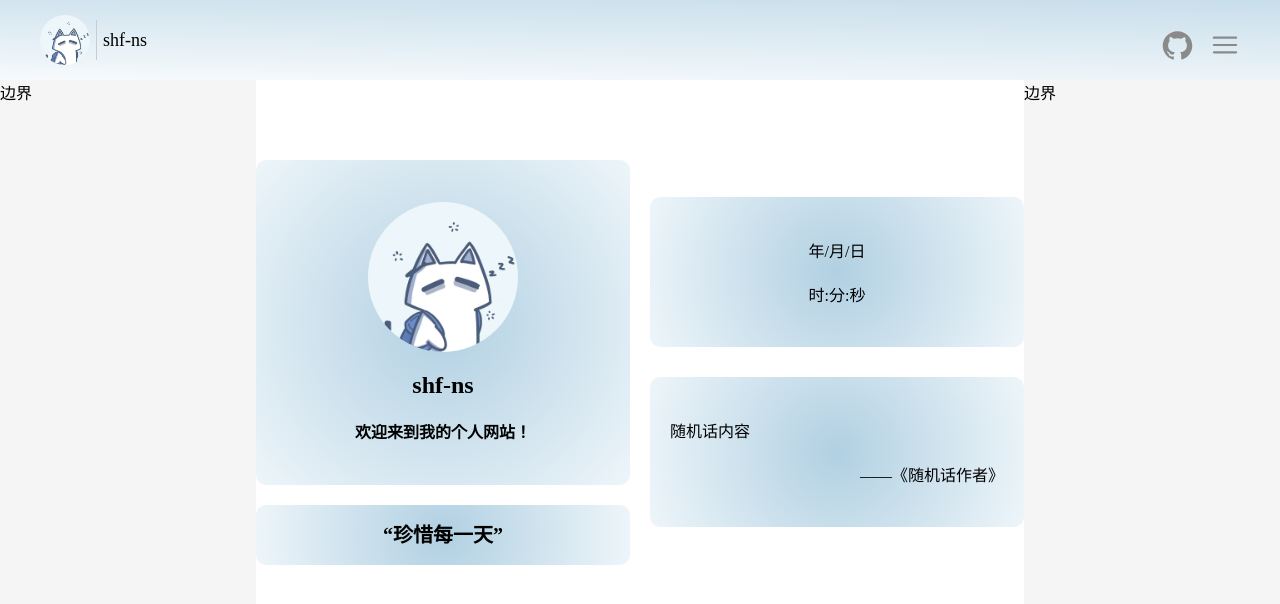
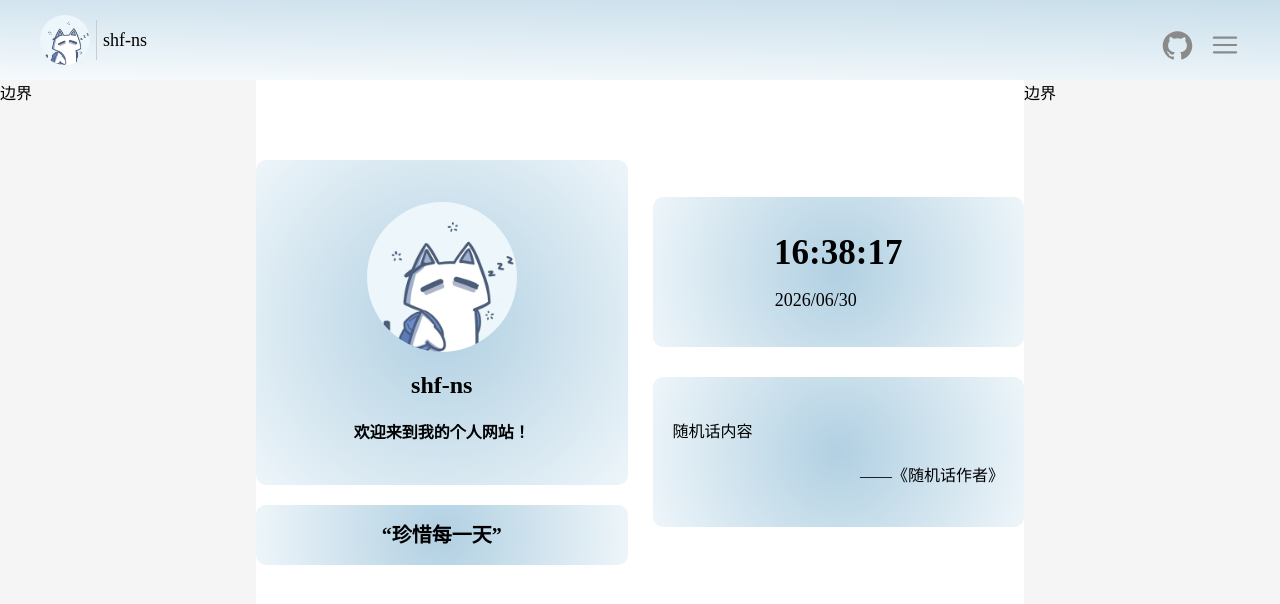
Before and after one commit to shf-ns/ns, a Vue app: page / in a window 1280 px wide. Shown: the top 604 px of the page. Built offline with nearby package versions, Linux system fonts and the light colour scheme.

Commit message:
feat(time): 添加时间显示组件并调整布局间距
新增时间显示功能，包括实时显示当前时间和日期，
创建了Time类型定义和时间计算工具函数，
同时调整了页面布局的间距样式

```diff
--- a/src/App.vue
+++ b/src/App.vue
@@ -36,7 +36,7 @@ import { Header, Sidebar, Profile, Show } from '@/layout'
   flex: 1;
   display: flex;
   justify-content: center;
-  gap: 20px;
+  gap: 25px;
   margin-top: 80px;
 }
 </style>
--- a/src/component/show/time.vue
+++ b/src/component/show/time.vue
@@ -1,10 +1,34 @@
 <script setup lang="ts">
+import type { Time } from '@/types/time';
+import { useComputeTime } from '@/utils/computeTime'
+import { onMounted, onUnmounted, ref } from 'vue';
+
+const time = ref<Time>({
+  year: '',
+  month: '',
+  day: '',
+  hour: '',
+  minute: '',
+  second: '',
+})
+const timer = ref<number | undefined>(undefined);
+
+onMounted(() => {
+  timer.value = setInterval(() => {
+    time.value = useComputeTime(new Date());
+  }, 1000);
+})
+
+onUnmounted(() => {
+  clearInterval(timer.value);
+})
+
 </script>
 
 <template>
   <div class="time">
-    <p>年/月/日</p>
-    <p>时:分:秒</p>
+    <p class="time-item">{{ time.hour }}:{{ time.minute }}:{{ time.second }}</p>
+    <p class="time-item">{{ time.year }}/{{ time.month }}/{{ time.day }}</p>
   </div>
 </template>
 
@@ -20,4 +44,15 @@
   border-radius: 10px;
   background: var(--card-color);
 }
+
+.time-item {
+  font-size: 35px;
+  font-weight: bold;
+}
+
+.time-item:nth-child(2) {
+  padding-right: 45px;
+  font-size: 18px;
+  font-weight: normal;
+}
 </style>
--- /dev/null
+++ b/src/types/time.ts
@@ -0,0 +1,8 @@
+export interface Time {
+  year: string;
+  month: string;
+  day: string;
+  hour: string;
+  minute: string;
+  second: string;
+}
--- /dev/null
+++ b/src/utils/computeTime.ts
@@ -0,0 +1,21 @@
+import {type Time} from '@/types/time'
+
+export function useComputeTime(data: Date): Time {
+  const time:Time = {
+    year: '',
+    month: '',
+    day: '',
+    hour: '',
+    minute: '',
+    second: '',
+  }
+
+  time.year = data.getFullYear().toString();
+  time.month = String(data.getMonth() + 1).padStart(2, '0');
+  time.day = String(data.getDate()).padStart(2, '0');
+  time.hour = String(data.getHours()).padStart(2, '0');
+  time.minute = String(data.getMinutes()).padStart(2, '0');
+  time.second = String(data.getSeconds()).padStart(2, '0');
+
+  return time;
+}
```
